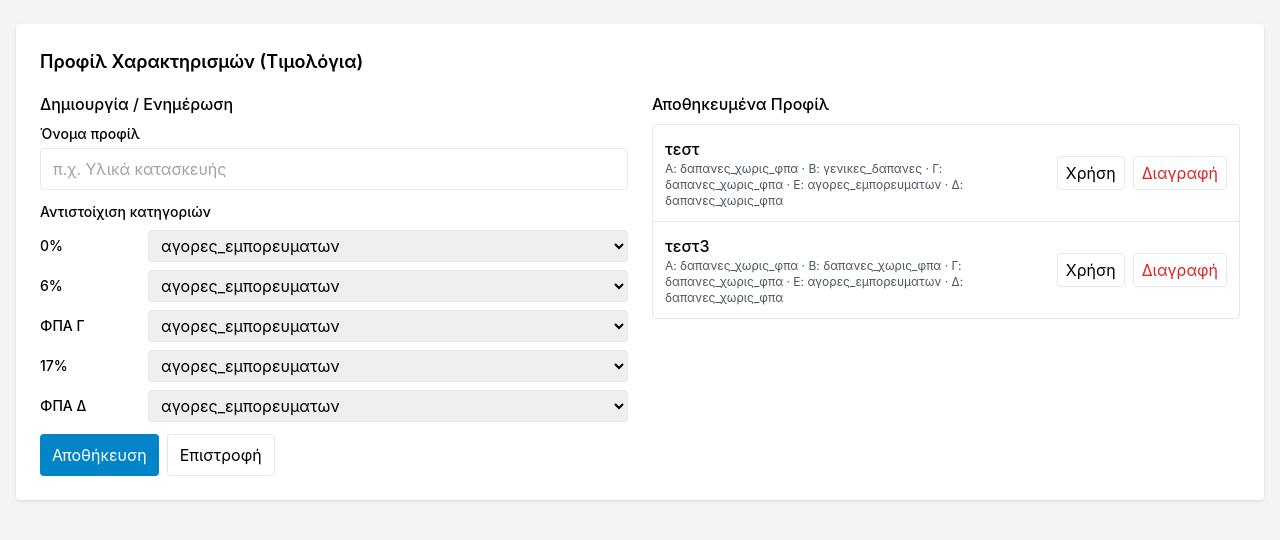
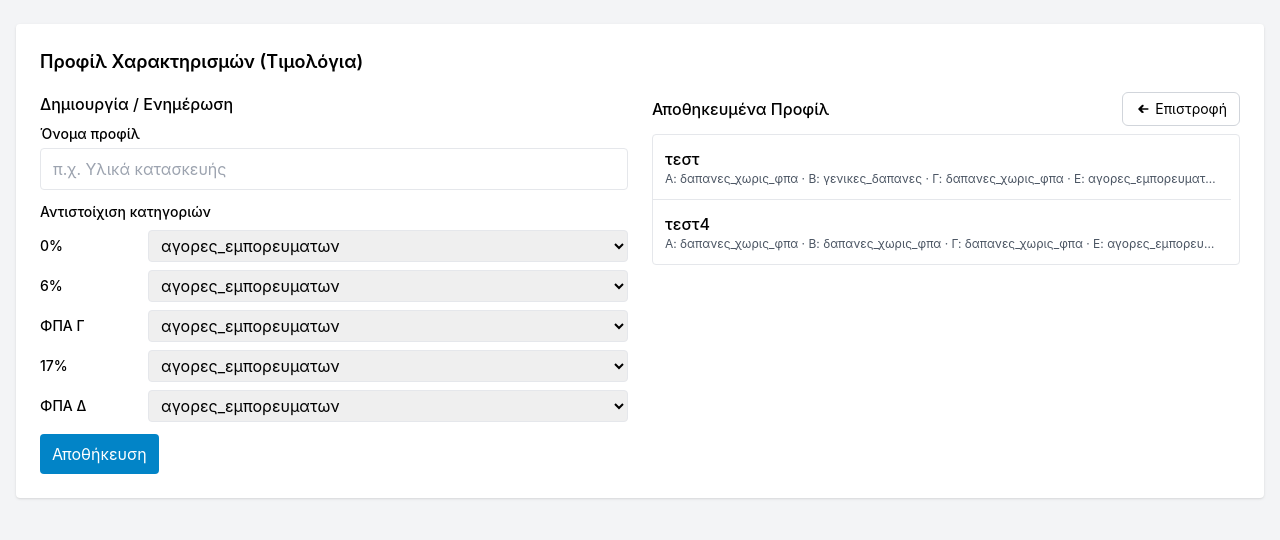
Before and after one commit to douradonis/Firebed_private, a Flask app: page /profiles in a window 1280 px wide. Shown: the part 119-659 px from the top of the page. Run offline with Flask 3, Linux system fonts and the light colour scheme; some libraries are stand-ins or nearby versions.

Commit message:
ΣΩΣΤΟ back ΑΠΟ ΤΗΝ ΔΗΜΙΟΥΡΓΙΑ ΠΡΟΦΙΛ ΣΤΟ modal χαρακτηρισμων

```diff
--- a/data/credentials.json
+++ b/data/credentials.json
@@ -40,7 +40,7 @@
         }
       },
       {
-        "name": "τεστ3",
+        "name": "τεστ4",
         "mapping": {
           "kat_fpa_a": "δαπανες_χωρις_φπα",
           "kat_fpa_b": "δαπανες_χωρις_φπα",
--- a/templates/profiles.html
+++ b/templates/profiles.html
@@ -6,6 +6,7 @@
   <h2 class="text-lg font-semibold mb-4">Προφίλ Χαρακτηρισμών (Τιμολόγια)</h2>
 
   <div class="grid md:grid-cols-2 gap-6">
+    <!-- Αριστερή στήλη: Δημιουργία/Ενημέρωση -->
     <div>
       <h3 class="font-medium mb-2">Δημιουργία / Ενημέρωση</h3>
       <div class="space-y-3">
@@ -29,7 +30,7 @@
             <div class="w-24 text-sm font-medium">ΦΠΑ Γ</div>
             <select id="kat_fpa_g" class="border rounded px-2 py-1 flex-1" required></select>
           </div>
-          <!-- ΝΕΟ: 17% -->
+          <!-- 17% -->
           <div class="flex items-center gap-3">
             <div class="w-24 text-sm font-medium">17%</div>
             <select id="kat_fpa_e" class="border rounded px-2 py-1 flex-1" required></select>
@@ -44,14 +45,44 @@
 
         <div class="flex gap-2">
           <button id="btnSaveProf" class="bg-sky-600 text-white px-3 py-2 rounded">Αποθήκευση</button>
-          <a href="{{ url_for('search') }}" class="px-3 py-2 border rounded">Επιστροφή</a>
+          <!-- (Μεταφέρθηκε το Επιστροφή πάνω-δεξιά στη λίστα) -->
         </div>
       </div>
     </div>
 
+    <!-- Δεξιά στήλη: Λίστα Προφίλ -->
     <div>
-      <h3 class="font-medium mb-2">Αποθηκευμένα Προφίλ</h3>
-      <div id="profList" class="divide-y border rounded"></div>
+      <div class="flex items-center justify-between mb-2">
+        <h3 class="font-medium">Αποθηκευμένα Προφίλ</h3>
+
+        <!-- ΕΠΙΣΤΡΟΦΗ: πάνω-δεξιά, ανοίγει το modal στο /search -->
+        <a id="backToRepeat"
+           href="{{ url_for('search', vat=vat, open_repeat='1') }}"
+           class="inline-flex items-center gap-1 text-sm px-3 py-1.5 rounded-md border border-gray-300 hover:border-gray-400 hover:bg-gray-50 transition">
+          <!-- βελάκι -->
+          <svg xmlns="http://www.w3.org/2000/svg" viewBox="0 0 20 20" fill="currentColor" class="w-4 h-4">
+            <path fill-rule="evenodd" d="M9.707 14.707a1 1 0 01-1.414 0l-4-4a1 1 0 010-1.414l4-4A1 1 0 1110.707 6.707L8.414 9H16a1 1 0 110 2H8.414l2.293 2.293a1 1 0 010 1.414z" clip-rule="evenodd"/>
+          </svg>
+          Επιστροφή
+        </a>
+      </div>
+
+      <div class="border rounded">
+        <div id="profList" class="divide-y max-h-80 overflow-y-auto pr-2"></div>
+      </div>
+    </div>
+  </div>
+</div>
+
+<!-- Modal επιβεβαίωσης διαγραφής -->
+<div id="confirmDeleteModal" class="fixed inset-0 z-50 hidden items-center justify-center">
+  <div class="absolute inset-0 bg-black/40"></div>
+  <div class="relative bg-white rounded-lg shadow p-6 w-full max-w-md">
+    <h4 class="text-lg font-semibold mb-2">Διαγραφή προφίλ;</h4>
+    <p class="text-sm text-gray-700 mb-4">Θέλεις σίγουρα να διαγράψεις το προφίλ <span id="delProfileName" class="font-medium"></span>; Η ενέργεια δεν μπορεί να αναιρεθεί.</p>
+    <div class="flex justify-end gap-2">
+      <button id="delCancel" class="px-3 py-2 border rounded">Άκυρο</button>
+      <button id="delConfirm" class="px-3 py-2 rounded bg-red-600 text-white">Διαγραφή</button>
     </div>
   </div>
 </div>
@@ -64,26 +95,87 @@
   const listEl = document.getElementById('profList');
   const msgEl  = document.getElementById('profMsg');
 
+
+
+  // modal διαγραφής
+  const delModal   = document.getElementById('confirmDeleteModal');
+  const delNameEl  = document.getElementById('delProfileName');
+  const delCancel  = document.getElementById('delCancel');
+  const delConfirm = document.getElementById('delConfirm');
+  let pendingDelete = null;
+
   function opt(x){ const o=document.createElement('option'); o.value=o.textContent=x; return o; }
+
+  function openDelModal(name){
+    pendingDelete = name;
+    delNameEl.textContent = '"' + name + '"';
+    delModal.classList.remove('hidden');
+    delModal.classList.add('flex');
+  }
+  function closeDelModal(){
+    pendingDelete = null;
+    delModal.classList.add('hidden');
+    delModal.classList.remove('flex');
+  }
+
+  delCancel.addEventListener('click', closeDelModal);
+  delConfirm.addEventListener('click', async ()=>{
+    if(!pendingDelete) return;
+    await fetch('/api/char_profiles/delete', {
+      method:'POST', headers:{'Content-Type':'application/json'},
+      credentials:'same-origin', body:JSON.stringify({vat:VAT, name: pendingDelete})
+    });
+    closeDelModal();
+    // αν σβήστηκε το επιλεγμένο, καθάρισε φόρμα
+    if(currentSelected === pendingDelete){
+      currentSelected = null;
+      document.getElementById('profName').value = '';
+      ['a','b','g','e','d'].forEach(sfx=>{
+        const sel = document.getElementById(`kat_fpa_${sfx}`);
+        if(sel) sel.value = '';
+      });
+    }
+    loadData();
+  });
+
+  // κρατάμε το επιλεγμένο για highlight
+  let currentSelected = null;
+
+  function setSelection(name){
+    currentSelected = name || null;
+    // highlight γραμμής
+    document.querySelectorAll('.profile-row').forEach(row=>{
+      if(row.dataset.name === currentSelected){
+        row.classList.add('bg-sky-600','text-white');
+      } else {
+        row.classList.remove('bg-sky-600','text-white');
+      }
+    });
+  }
 
   async function loadData(){
     const r = await fetch(`/api/char_profiles?vat=${encodeURIComponent(VAT)}`, {credentials:'same-origin'});
     const j = await r.json();
-    // fill selects (ΠΡΟΣΘΗΚΗ: 'e' για 17%)
+
+    // Γέμισμα dropdowns από ενεργές κατηγορίες
     ['a','b','g','e','d'].forEach(sfx=>{
       const sel = document.getElementById(`kat_fpa_${sfx}`);
+      if(!sel) return;
       sel.innerHTML = '';
       (j.expense_tags || []).forEach(t=> sel.appendChild(opt(t)));
     });
-    // render list (ΠΡΟΣΘΗΚΗ: Ε)
+
+    // Απόδοση λίστας προφίλ (scrollable container υπάρχει ήδη)
     listEl.innerHTML='';
     (j.profiles||[]).forEach(p=>{
       const row = document.createElement('div');
-      row.className="p-3 flex items-center justify-between";
+      row.className = "group profile-row p-3 flex items-center justify-between cursor-pointer";
+      row.dataset.name = p.name;
+      row.dataset.mapping = JSON.stringify(p.mapping || {});
       row.innerHTML = `
-        <div>
-          <div class="font-medium">${p.name}</div>
-          <div class="text-xs text-gray-600">
+        <div class="min-w-0">
+          <div class="font-medium truncate">${p.name}</div>
+          <div class="text-xs text-gray-600 truncate">
             Α: ${p.mapping.kat_fpa_a || '-'} ·
             Β: ${p.mapping.kat_fpa_b || '-'} ·
             Γ: ${p.mapping.kat_fpa_g || '-'} ·
@@ -91,43 +183,51 @@
             Δ: ${p.mapping.kat_fpa_d || '-'}
           </div>
         </div>
-        <div class="flex gap-2">
-          <button class="px-2 py-1 border rounded" data-act="use" data-name="${p.name}">Χρήση</button>
-          <button class="px-2 py-1 border rounded text-red-600" data-act="del" data-name="${p.name}">Διαγραφή</button>
-        </div>`;
+        <button class="deleteProfileBtn opacity-0 group-hover:opacity-100 absolute right-2 top-2
+                       bg-red-50 text-red-700 border border-red-300 rounded-md px-2 py-1 shadow-sm
+                       hover:bg-red-600 hover:text-white hover:border-red-600
+                       focus-visible:outline-none focus-visible:ring-2 focus-visible:ring-red-400
+                       transition"
+                data-act="del" data-name="${p.name}" title="Διαγραφή">
+          Διαγραφή
+        </button>
+      `;
+      // για το absolute του delete, ο wrapper πρέπει να είναι relative
+      row.style.position = 'relative';
       listEl.appendChild(row);
     });
+
+    // αν υπήρχε επιλογή πριν το refresh, ξαναπέρασέ την στο UI (αν υπάρχει)
+    if(currentSelected && Array.from(listEl.children).some(el => el.dataset.name === currentSelected)){
+      setSelection(currentSelected);
+    }
   }
 
+  // κλικ στη λίστα: είτε επιλέγεις προφίλ (μπλε + γεμίζει φόρμα), είτε ανοίγεις modal διαγραφής
   listEl.addEventListener('click', async (e)=>{
-    const b = e.target.closest('button[data-act]');
-    if(!b) return;
-    const act = b.dataset.act, name = b.dataset.name;
-    if(act==='del'){
-      if(!confirm(`Διαγραφή προφίλ "${name}" ;`)) return;
-      await fetch('/api/char_profiles/delete', {
-        method:'POST', headers:{'Content-Type':'application/json'},
-        credentials:'same-origin', body:JSON.stringify({vat:VAT, name})
-      });
-      loadData();
+    const delBtn = e.target.closest('button[data-act="del"]');
+    if(delBtn){
+      openDelModal(delBtn.dataset.name);
       return;
     }
-    if(act==='use'){
-      const r = await fetch(`/api/char_profiles?vat=${encodeURIComponent(VAT)}`, {credentials:'same-origin'});
-      const j = await r.json();
-      const p = (j.profiles||[]).find(x=>x.name===name);
-      if(!p) return;
-      (function fill(m){
-        document.getElementById('kat_fpa_a').value = m.kat_fpa_a || '';
-        document.getElementById('kat_fpa_b').value = m.kat_fpa_b || '';
-        document.getElementById('kat_fpa_g').value = m.kat_fpa_g || '';
-        document.getElementById('kat_fpa_e').value = m.kat_fpa_e || '';
-        document.getElementById('kat_fpa_d').value = m.kat_fpa_d || '';
-        document.getElementById('profName').value = name;
-      })(p.mapping||{});
-    }
+    const row = e.target.closest('.profile-row');
+    if(!row) return;
+
+    // Επιλογή/Highlight
+    setSelection(row.dataset.name);
+
+    // Γέμισμα φόρμας
+    const name = row.dataset.name;
+    const m = JSON.parse(row.dataset.mapping || "{}");
+    document.getElementById('profName').value = name;
+    document.getElementById('kat_fpa_a').value = m.kat_fpa_a || '';
+    document.getElementById('kat_fpa_b').value = m.kat_fpa_b || '';
+    document.getElementById('kat_fpa_g').value = m.kat_fpa_g || '';
+    document.getElementById('kat_fpa_e').value = m.kat_fpa_e || '';
+    document.getElementById('kat_fpa_d').value = m.kat_fpa_d || '';
   });
 
+  // Αποθήκευση
   document.getElementById('btnSaveProf').addEventListener('click', async ()=>{
     const name = (document.getElementById('profName').value||'').trim();
     const mapping = {
@@ -145,23 +245,28 @@
       credentials:'same-origin', body:JSON.stringify({vat:VAT, name, mapping})
     });
     const j = await r.json();
-    if(j && j.ok){ msgEl.className="text-sm text-green-600"; msgEl.textContent="Αποθηκεύτηκε."; loadData(); }
-    else { msgEl.className="text-sm text-red-600"; msgEl.textContent=j.error||"Σφάλμα."; }
+    if(j && j.ok){
+      msgEl.className="text-sm text-green-600";
+      msgEl.textContent="Αποθηκεύτηκε.";
+      currentSelected = name; // κράτα το ενεργό για να μείνει μπλε μετά το refresh
+      loadData();
+    } else {
+      msgEl.className="text-sm text-red-600"; msgEl.textContent=j.error||"Σφάλμα.";
+    }
   });
 
   loadData();
 })();
 </script>
 
-<!-- Τα παρακάτω βοηθούν να γεμίσουν τα dropdowns από τα ενεργά tags του πελάτη, αν ο server τα περνά. -->
+<!-- Αν ο server περνά ενεργές κατηγορίες, γεμίζουν και από εδώ χωρίς διπλοεγγραφές -->
 <script>
   window.CUSTOMER_CATEGORIES = {{ (customer_categories or []) | tojson | safe }};
   (function(){
     const tags = Array.isArray(window.CUSTOMER_CATEGORIES) ? window.CUSTOMER_CATEGORIES : [];
-    // ΠΡΟΣΘΗΚΗ: και το kat_fpa_e
     ['kat_fpa_a','kat_fpa_b','kat_fpa_g','kat_fpa_e','kat_fpa_d'].forEach(id=>{
       const sel = document.getElementById(id);
-      if(!sel) return;
+      if(!sel || !tags.length) return;
       sel.innerHTML = '';
       tags.forEach(t => {
         const o = document.createElement('option');
```
Also changed, not shown: search.txt (+16 -1 lines), templates/search.html (+13 -1 lines), 1 other file.
